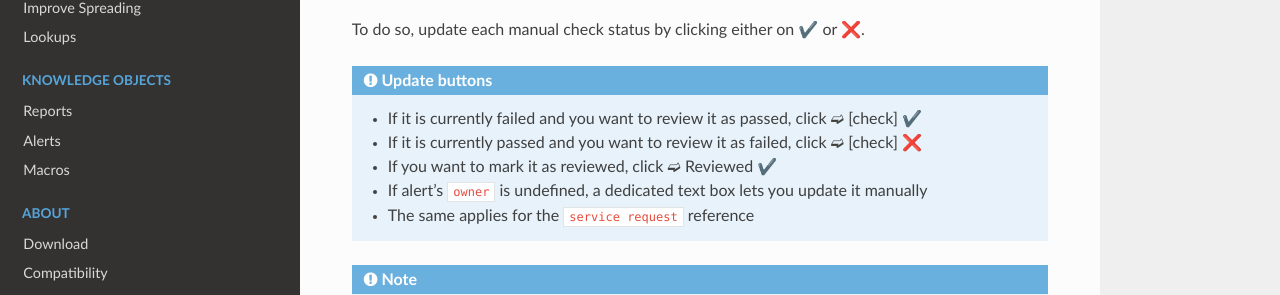
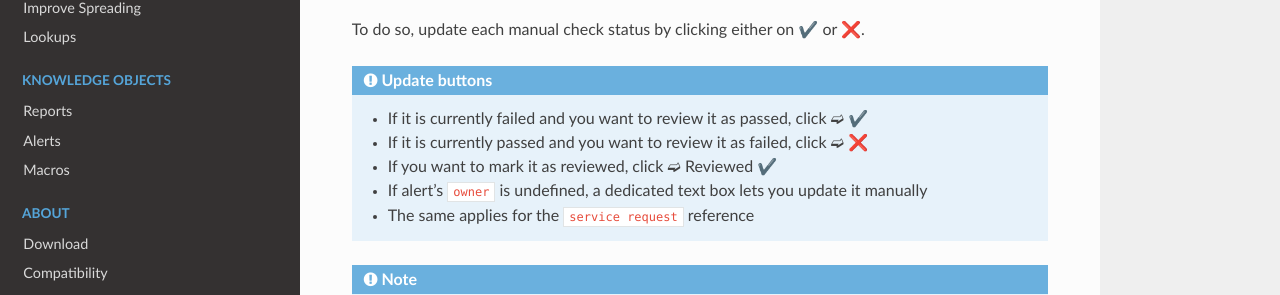
Before and after one commit to a-l-h/splunk-app-proper-alerts, a Sphinx documentation site: the page built from doc/review.rst, in a window 1280 px wide and 900 px high, scrolled down 1316 px. Shown: the part 368-663 px from the top of the window. Built offline with Sphinx 7.4.7 and the Read the Docs theme 2.0.0, drawn with Linux system fonts in a browser that asks for light colours; cross-references to code outside the pages are shown as plain code.

Commit message:
Update review.rst

```diff
--- a/doc/review.rst
+++ b/doc/review.rst
@@ -60,8 +60,8 @@ To do so, update each manual check status by clicking either on ✔️ or ❌.
 
 .. admonition:: Update buttons
 
-   - If it is currently failed and you want to review it as passed, click ➫ [check] ✔️
-   - If it is currently passed and you want to review it as failed, click ➫ [check] ❌
+   - If it is currently failed and you want to review it as passed, click ➫ ✔️
+   - If it is currently passed and you want to review it as failed, click ➫ ❌
    - If you want to mark it as reviewed, click ➫ Reviewed ✔️
    - If alert's ``owner`` is undefined, a dedicated text box lets you update it manually
    - The same applies for the ``service request`` reference
```
